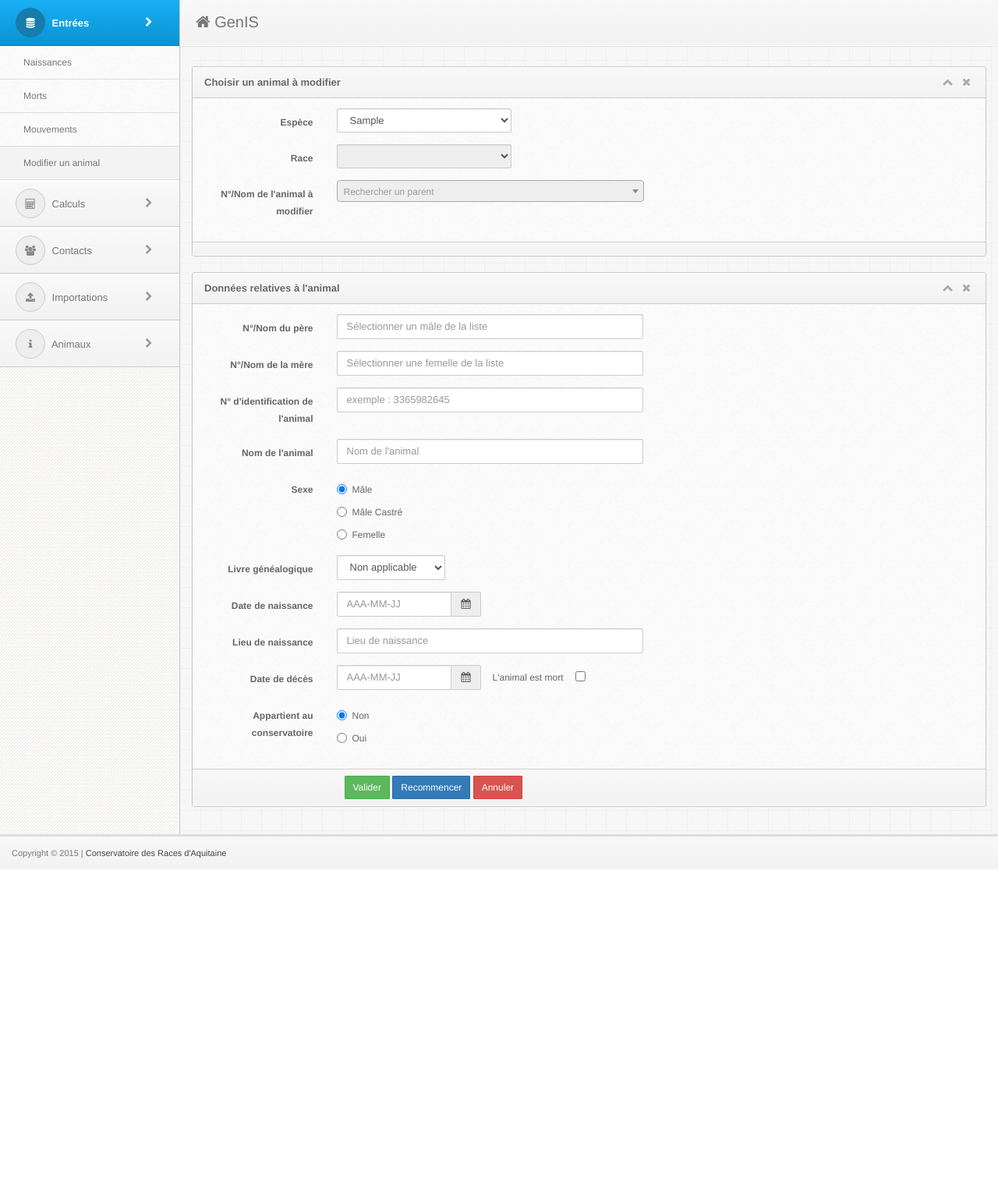
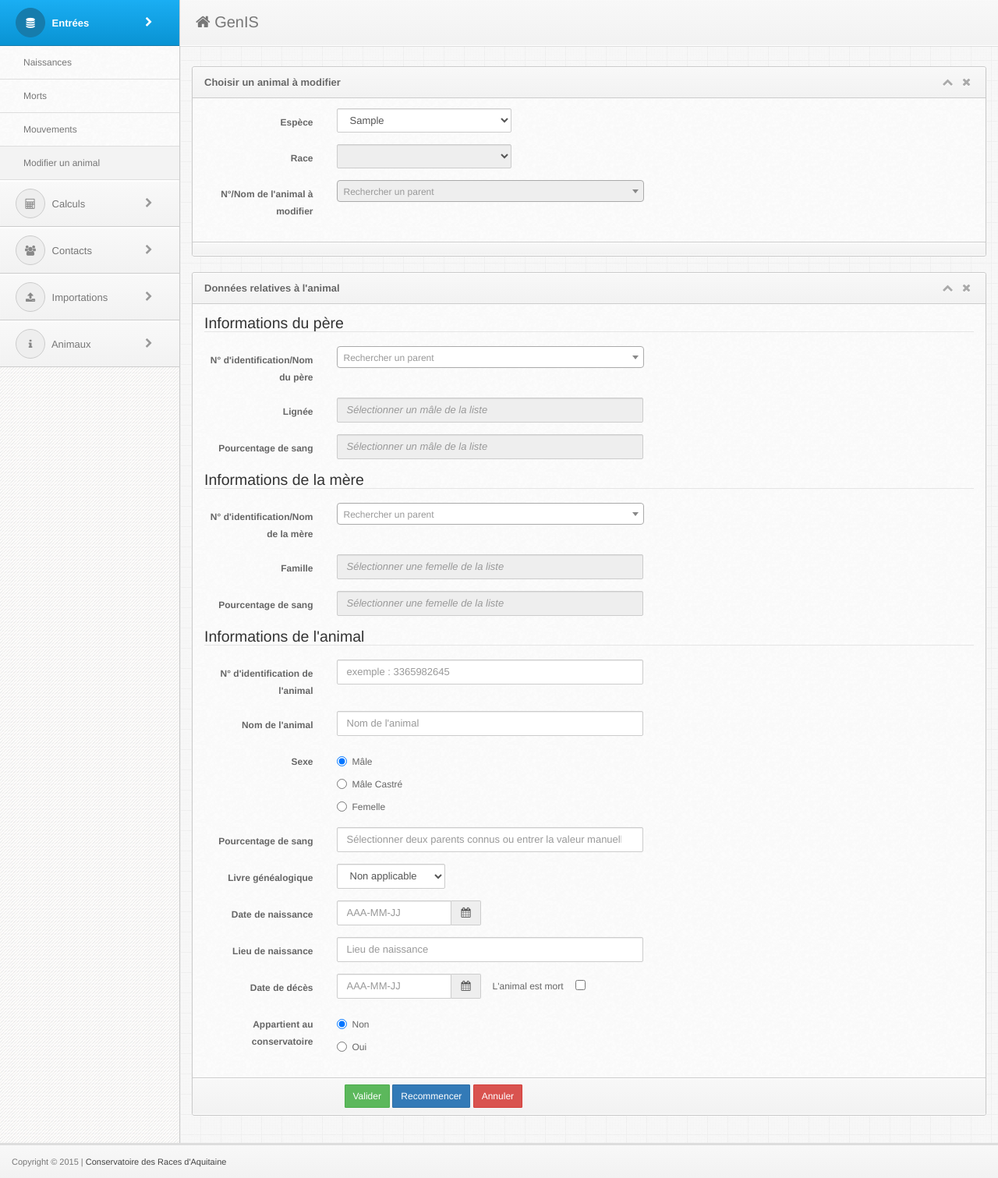
Before and after one commit to cvwill90/GenIS, a PHP site: page /Genis/entrees/modifAnimal.php in a window 1280 px wide. Shown: the part 155-1666 px from the top of the page at 78% size. Before the commit the page ends 1270 px from the top, so only its background shows below. Run offline with PHP 8.4, Linux system fonts and the light colour scheme; the visitor is signed in with stand-in values (Sample User, id 1); tables that the repository leaves empty or names only in its code hold one stand-in row (values such as "Sample post"); data that the repository does not hold is empty.

Commit message:
Add new fields to handle genetic information of animal and parents in "modifier animal" form

```diff
--- a/entrees/modifAnimal.php
+++ b/entrees/modifAnimal.php
@@ -10,6 +10,7 @@
         ?>
 
         <!--Optional sources start -->
+        <script type="text/javascript" src="js/mainEntrees.js"></script>
         <script type="text/javascript" src="js/script_modif.js"></script>
         <!-- Optional sources end -->
 
@@ -32,7 +33,7 @@
 
         <div class="row">
             <div class="col-md-12">
-                <form class="form-horizontal" id="formModif" role="form" action="insert_db_mort.php" method="GET" name="mort">
+                <form class="form-horizontal" id="formModif" role="form" method="GET" name="formModif">
 
                     <div class="widget">
                         <div class="widget-head">
@@ -104,40 +105,62 @@
                         <div class="widget-content">
                             <div class="padd">
                                 <fieldset>
+                                    <legend>Informations du père</legend>
+
                                     <div class="form-group">
-                                        <label class="col-lg-2 control-label" for="father">N°/Nom du père</label>
+                                        <label class="col-lg-2 control-label" for="father">N° d'identification/Nom du père</label>
                                         <div class="col-lg-5">
-                                            <input class="parent form-control" placeholder="Sélectionner un mâle de la liste" type="text" name="father" id="father" onkeyup="triggerAutocompleteMale(event)" onblur="check_if_empty('father', 'fatherId')" required>
+                                            <select class="parent form-control" name="father" id="father" required>
+                                            </select>
                                         </div>
                                     </div>
 
                                     <div class="form-group">
-                                        <label class="col-lg-2 control-label" for="mother">N°/Nom de la mère</label>
+                                        <label class="col-lg-2 control-label" for="lignee">Lignée</label>
                                         <div class="col-lg-5">
-                                            <input class="parent form-control" placeholder="Sélectionner une femelle de la liste" type="text" name="mother" id="mother" onkeyup="triggerAutocompleteFemale(event)" onblur="check_if_empty('mother', 'motherId')" required>
+                                            <input class="form-control" style="font-style: italic; color: slategrey" placeholder="Sélectionner un mâle de la liste" type="text" name="lignee" id="lignee" disabled readonly>
                                         </div>
                                     </div>
 
-                                    <!--<div class="form-group">
-                                      <label class="col-lg-2 control-label" for="lignee">Lignée</label>
-                                      <div class="col-lg-5">
-                                        <input class="form-control" style="font-style: italic; color: slategrey" placeholder="Lignée" type="text" name="lignee" id="lignee" readonly>
-                                      </div>
+                                    <div class="form-group">
+                                        <label class="col-lg-2 control-label" for="pourcentage_sang_pere">Pourcentage de sang</label>
+                                        <div class="col-lg-5">
+                                            <input class="form-control" style="font-style: italic; color: slategrey" placeholder="Sélectionner un mâle de la liste" type="text" name="pourcentage_sang_pere" id="pourcentage_sang_pere" disabled readonly>
+                                        </div>
+                                    </div>
+                                </fieldset>
+
+                                <fieldset>
+                                    <legend>Informations de la mère</legend>
+                                    <div class="form-group">
+                                        <label class="col-lg-2 control-label" for="mother">N° d'identification/Nom de la mère</label>
+                                        <div class="col-lg-5">
+                                            <select class="parent form-control" name="mother" id="mother" required>
+                                            </select>
+                                        </div>
                                     </div>
 
                                     <div class="form-group">
-                                      <label class="col-lg-2 control-label" for="famille">Famille</label>
-                                      <div class="col-lg-5">
-                                        <input class="form-control" style="font-style: italic; color: slategrey" placeholder="Famille" type="text" name="famille" id="famille" readonly>
-                                      </div>
-                                    </div>-->
+                                        <label class="col-lg-2 control-label" for="famille">Famille</label>
+                                        <div class="col-lg-5">
+                                            <input class="form-control" style="font-style: italic; color: slategrey" placeholder="Sélectionner une femelle de la liste" type="text" name="famille" id="famille" readonly disabled>
+                                        </div>
+                                    </div>
 
+                                    <div class="form-group">
+                                        <label class="col-lg-2 control-label" for="pourcentage_sang_mere">Pourcentage de sang</label>
+                                        <div class="col-lg-5">
+                                            <input class="form-control" style="font-style: italic; color: slategrey" placeholder="Sélectionner une femelle de la liste" type="text" name="pourcentage_sang_mere" id="pourcentage_sang_mere" disabled readonly>
+                                        </div>
+                                    </div>
                                 </fieldset>
+
                                 <fieldset>
+                                    <legend>Informations de l'animal</legend>
                                     <div class="form-group">
                                         <label class="col-lg-2 control-label" for="animalID">N° d'identification de l'animal</label>
                                         <div class="col-lg-5">
-                                            <input class="form-control" placeholder="exemple : 3365982645" type="number" name="animalID" id="animalID" maxlength="10" required>
+                                            <input class="form-control" placeholder="exemple : 3365982645" type="text" name="animalID" id="animalID" maxlength="10" required>
                                         </div>
                                     </div>
                                     <div class="form-group">
@@ -168,6 +191,12 @@
                                                     Femelle
                                                 </label>
                                             </div>
+                                        </div>
+                                    </div>
+                                    <div class="form-group">
+                                        <label class="col-lg-2 control-label" for="pourcentage_sang_animal">Pourcentage de sang</label>
+                                        <div class="col-lg-5">
+                                            <input class="form-control" placeholder="Sélectionner deux parents connus ou entrer la valeur manuellement (exemple: 0.254)" type="number" step="0.001" name="pourcentage_sang_animal" id="pourcentage_sang_animal" required>
                                         </div>
                                     </div>
                                     <div class="form-group">
```
